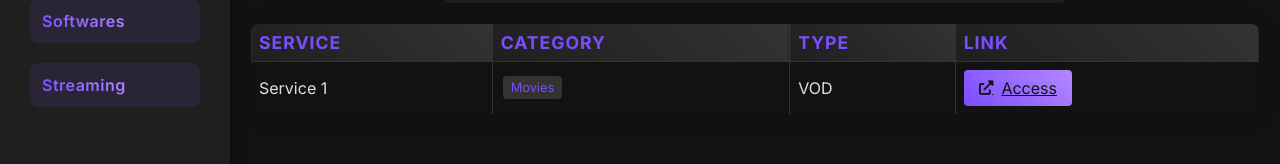
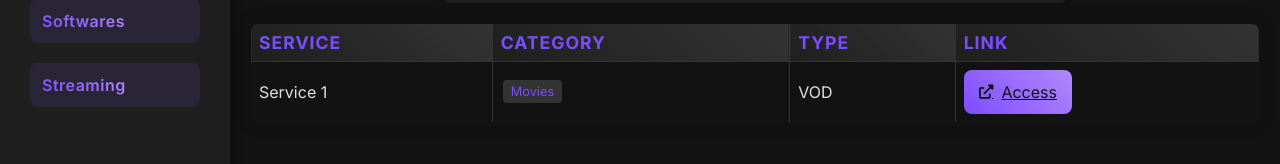
Before and after one commit to SamyGoumiri/TheLib, a plain HTML site: page streaming.html in a window 1280 px wide. Shown: the part 198-362 px from the top of the page. Drawn offline with Linux system fonts and the light colour scheme.

Commit message:
Update styles.css

```diff
--- a/css/styles.css
+++ b/css/styles.css
@@ -291,10 +291,10 @@ tr:hover td {
 }
 
 .download-link {
-    padding: 8px 15px;
+    padding: 12px 15px;
     background: var(--accent-gradient);
     color: var(--bg-dark);
-    border-radius: 4px;
+    border-radius: 8px;
     transition: all 0.3s ease;
     display: inline-flex;
     align-items: center;
```
